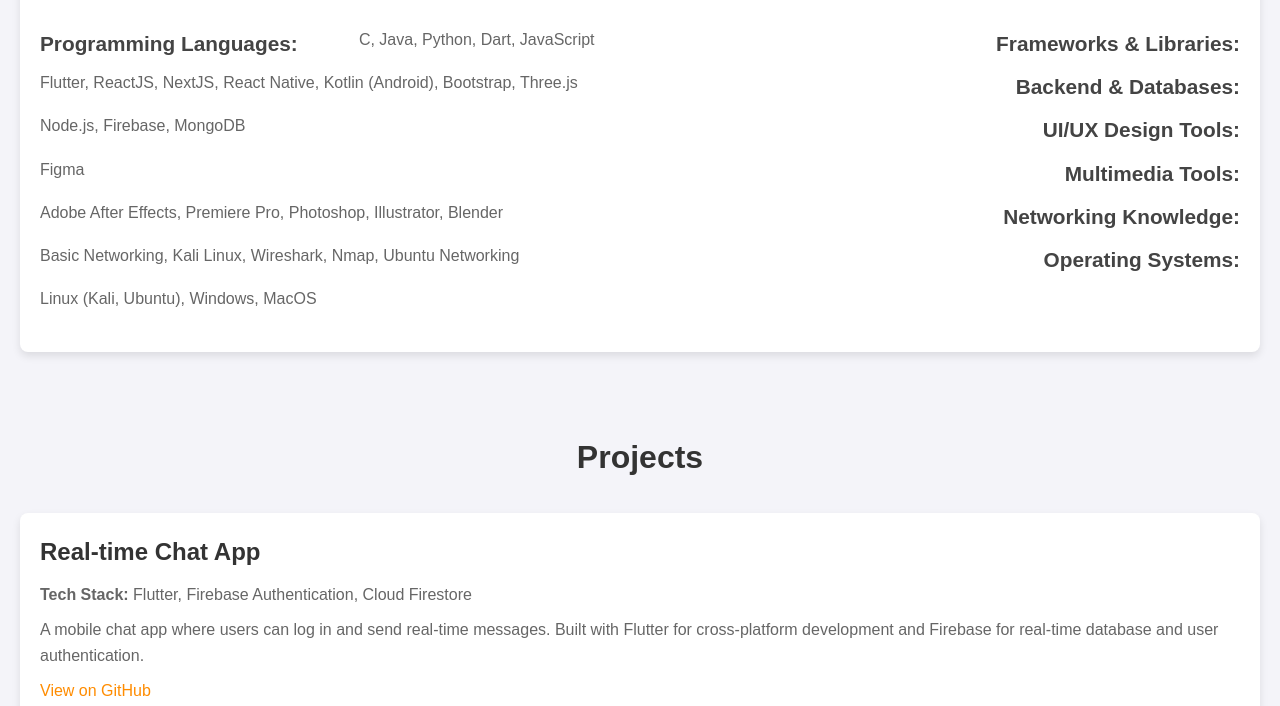
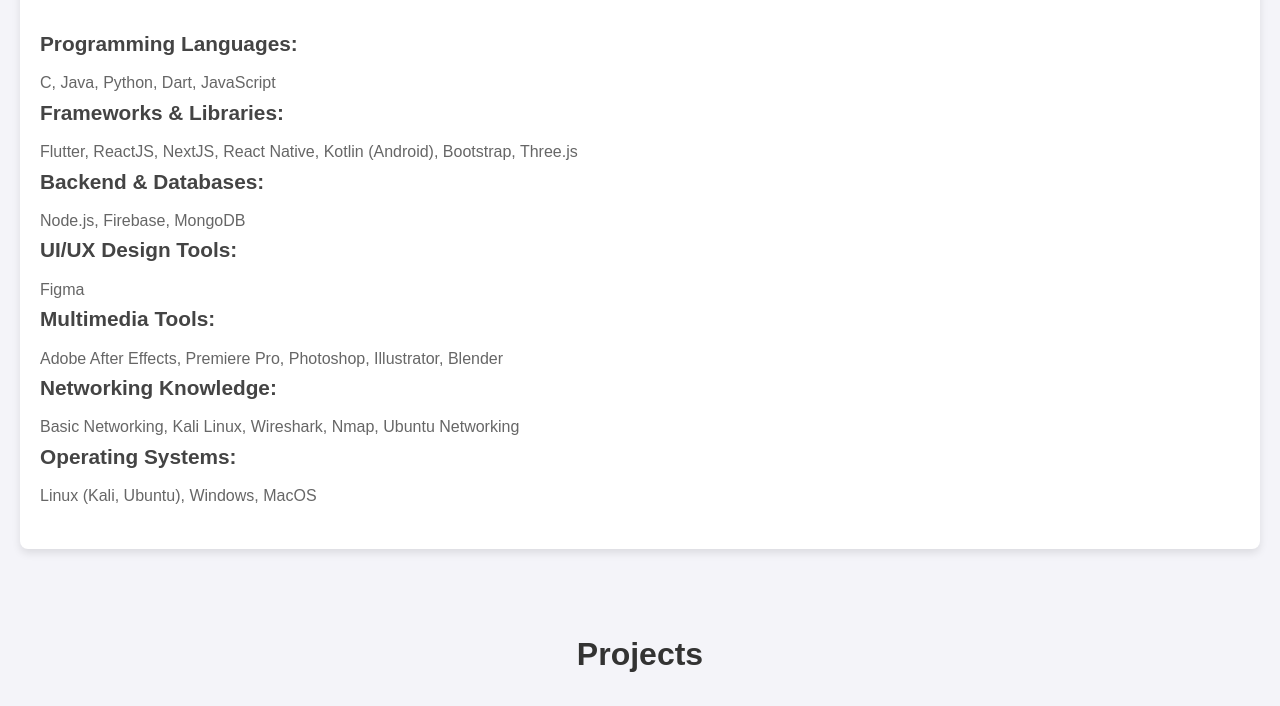
Before and after one commit to Deepan1413/portfolio, a plain HTML site: page index.html in a window 1280 px wide. Shown: the part 554-1260 px from the top of the page. Drawn offline with Linux system fonts and the light colour scheme.

Commit message:
Update style.css
New

```diff
--- a/style.css
+++ b/style.css
@@ -1,4 +1,3 @@
-/* Reset some basic styling */
 * {
   margin: 0;
   padding: 0;
@@ -13,7 +12,6 @@
   padding: 20px;
 }
 
-  /* Basic container and layout styling */
 header {
   background-color: #333;
   color: #fff;
@@ -45,7 +43,6 @@
   margin: 40px 0;
 }
 
-  /* About Section */
 #about {
   text-align: center;
 }
@@ -63,12 +60,11 @@
   color: #555;
 }
 
-  /* Skills Section */
 #skills {
   background-color: #fff;
   padding: 40px 20px;
   border-radius: 8px;
-    box-shadow: 0 4px 8px rgba(0,0,0,0.1);
+  box-shadow: 0 4px 8px rgba(0, 0, 0, 0.1);
 }
 
 #skills h2 {
@@ -78,24 +74,16 @@
   color: #333;
 }
 
-  #skills .skills {
-    display: flex;
-    flex-wrap: wrap;
-    justify-content: space-between;
-  }
-
-  #skills h3 {
+#skills .skills h3 {
   font-size: 1.3rem;
   margin-bottom: 10px;
   color: #444;
 }
 
-  #skills p {
-    flex-basis: 48%;
+#skills .skills p {
   color: #666;
 }
 
-  /* Projects Section */
 #projects {
   padding: 40px 0;
 }
@@ -110,7 +98,7 @@
   background-color: #fff;
   padding: 20px;
   border-radius: 8px;
-    box-shadow: 0 4px 8px rgba(0,0,0,0.1);
+  box-shadow: 0 4px 8px rgba(0, 0, 0, 0.1);
   margin-bottom: 20px;
 }
 
@@ -122,19 +110,8 @@
 
 #projects .project p {
   color: #666;
-    margin-bottom: 10px;
 }
 
-  #projects .project a {
-    color: #ff8c00;
-    text-decoration: none;
-  }
-
-  #projects .project a:hover {
-    text-decoration: underline;
-  }
-
-  /* UI/UX Design Section */
 #design {
   padding: 40px 0;
 }
@@ -145,18 +122,11 @@
   margin-bottom: 30px;
 }
 
-  #design .design-projects {
-    display: flex;
-    flex-wrap: wrap;
-    justify-content: space-between;
-  }
-
 #design .design {
-    flex-basis: 48%;
   background-color: #fff;
   padding: 20px;
   border-radius: 8px;
-    box-shadow: 0 4px 8px rgba(0,0,0,0.1);
+  box-shadow: 0 4px 8px rgba(0, 0, 0, 0.1);
   margin-bottom: 20px;
 }
 
@@ -178,7 +148,6 @@
   text-decoration: underline;
 }
 
-  /* Contact Section */
 #contact {
   text-align: center;
   padding: 40px 0;
@@ -212,7 +181,6 @@
   text-decoration: underline;
 }
 
-  /* Footer */
 footer {
   background-color: #333;
   color: #fff;
@@ -224,11 +192,9 @@
 footer p {
   font-size: 1rem;
 }
+
 @media (max-width: 768px) {
   #skills .skills, #design .design-projects {
     flex-direction: column;
   }
-    #skills p, #design .design {
-      flex-basis: 100%;
 }
-  }
```
Lines whose indentation alone changed are shown as unchanged.
